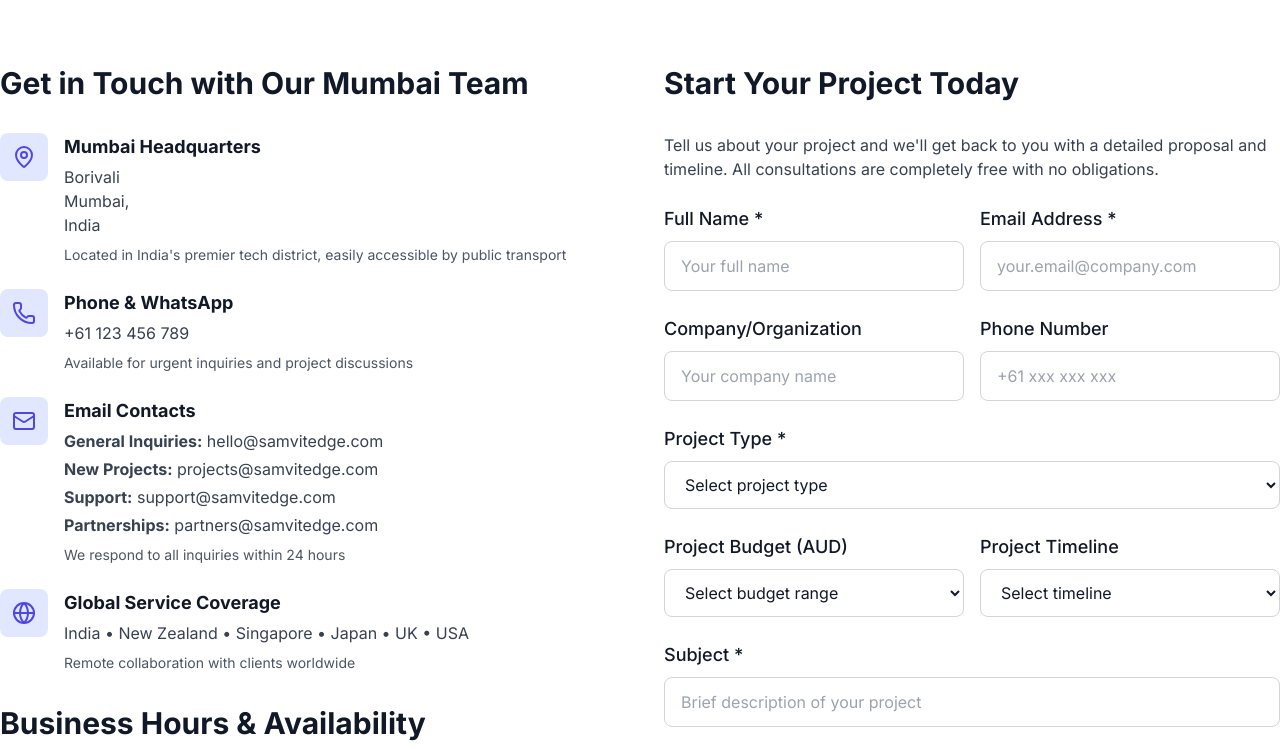
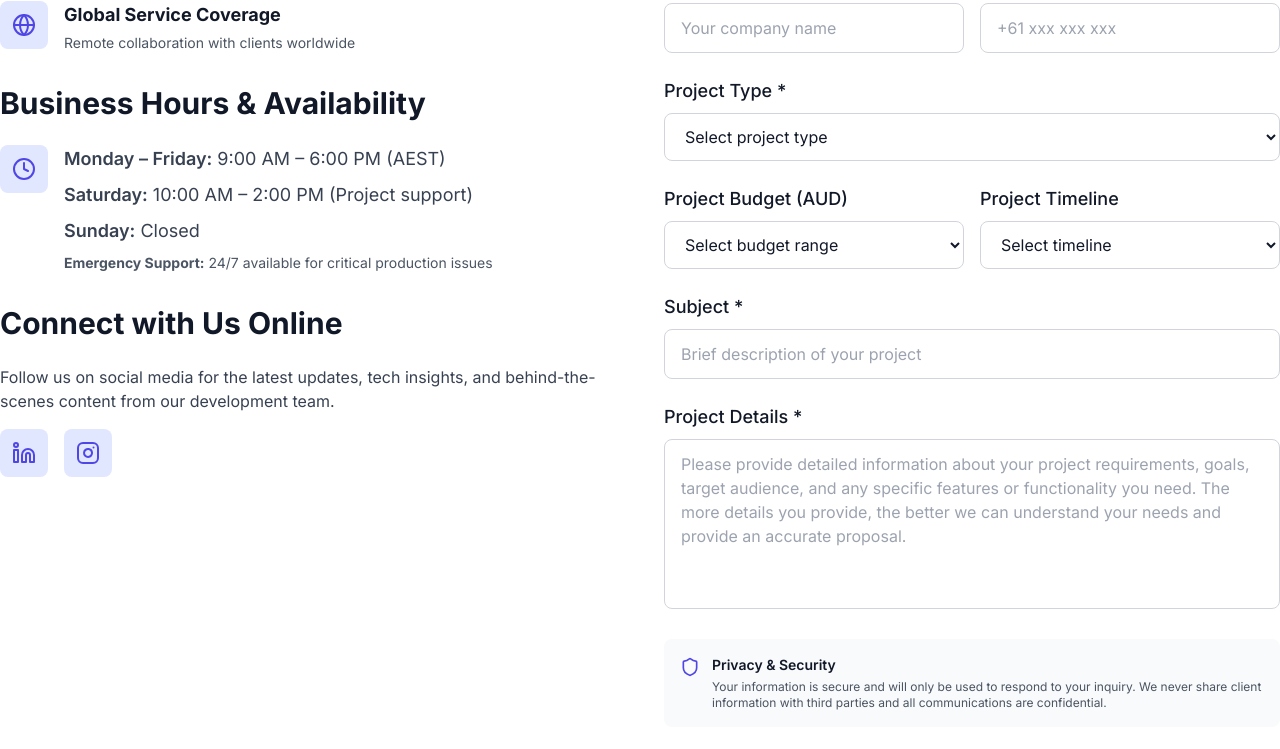
Before and after one commit to samvitedge/portfolio, a Next.js app: page /contact in a window 1280 px wide. Shown: the part 1048-1797 px from the top of the page. Built offline with nearby package versions, Linux system fonts and the light colour scheme.

Commit message:
removed broken links

```diff
--- a/src/app/about/page.jsx
+++ b/src/app/about/page.jsx
@@ -28,11 +28,11 @@ export default function AboutPage() {
 
       {/* Company Stats */}
       <Container className="pb-16">
-        <div className="grid grid-cols-2 md:grid-cols-4 gap-8 mb-16">
+        <div className="grid grid-cols-2 md:grid-cols-4 gap-8 mb-16 mx-auto">
           {[
             { number: "150+", label: "Projects Completed", icon: Trophy },
             { number: "50+", label: "Happy Clients", icon: Heart },
-            { number: "5+", label: "Years Experience", icon: Calendar },
+            { number: "1+", label: "Years Experience", icon: Calendar },
             { number: "15+", label: "Team Members", icon: Users },
           ].map((stat, index) => (
             <div key={index} className="text-center">
@@ -115,7 +115,7 @@ export default function AboutPage() {
             </p>
 
             <div className="grid md:grid-cols-2 gap-6">
-              <div className="bg-gray-50 dark:bg-gray-800 p-6 rounded-lg">
+              {/* <div className="bg-gray-50 dark:bg-gray-800 p-6 rounded-lg">
                 <h3 className="text-lg font-semibold text-gray-900 dark:text-white mb-3">Key Milestones</h3>
                 <ul className="space-y-2 text-gray-700 dark:text-gray-300 text-sm">
                   <li>• 2019: Founded in Mumbai, India</li>
@@ -125,7 +125,7 @@ export default function AboutPage() {
                   <li>• 2023: Launched cloud transformation practice</li>
                   <li>• 2024: Expanded internationally</li>
                 </ul>
-              </div>
+              </div> */}
               <div className="bg-gray-50 dark:bg-gray-800 p-6 rounded-lg">
                 <h3 className="text-lg font-semibold text-gray-900 dark:text-white mb-3">
                   Recognition & Certifications
--- a/src/app/contact/page.jsx
+++ b/src/app/contact/page.jsx
@@ -40,7 +40,7 @@ export default function ContactPage() {
       </Container>
 
       {/* Contact Methods Overview */}
-      <Container className="pb-12">
+      {/* <Container className="pb-12">
         <div className="grid grid-cols-1 md:grid-cols-4 gap-6 mb-16">
           {[
             {
@@ -83,7 +83,7 @@ export default function ContactPage() {
             </div>
           ))}
         </div>
-      </Container>
+      </Container> */}
 
       {/* Main Contact Content */}
       <Container className="pb-16">
@@ -96,24 +96,20 @@ export default function ContactPage() {
               </h2>
 
               <div className="space-y-6">
-                <div className="flex items-start gap-4">
+                {/* <div className="flex items-start gap-4">
                   <div className="w-12 h-12 bg-indigo-100 dark:bg-indigo-900 rounded-lg flex items-center justify-center flex-shrink-0">
                     <MapPin className="w-6 h-6 text-indigo-600 dark:text-indigo-400" />
                   </div>
                   <div>
                     <h3 className="text-lg font-bold text-gray-900 dark:text-white mb-1">Mumbai Headquarters</h3>
                     <p className="text-gray-700 dark:text-gray-300 mb-2">
-                      Borivali
-                      <br />
-                      Mumbai,
-                      <br />
                       India
                     </p>
                     <p className="text-sm text-gray-600 dark:text-gray-400">
                      {` Located in India's premier tech district, easily accessible by public transport`}
                     </p>
                   </div>
-                </div>
+                </div> */}
 
                 <div className="flex items-start gap-4">
                   <div className="w-12 h-12 bg-indigo-100 dark:bg-indigo-900 rounded-lg flex items-center justify-center flex-shrink-0">
@@ -121,7 +117,7 @@ export default function ContactPage() {
                   </div>
                   <div>
                     <h3 className="text-lg font-bold text-gray-900 dark:text-white mb-1">Phone & WhatsApp</h3>
-                    <p className="text-gray-700 dark:text-gray-300 mb-2">+61 123 456 789</p>
+                    <p className="text-gray-700 dark:text-gray-300 mb-2">+91 98933 69449</p>
                     <p className="text-sm text-gray-600 dark:text-gray-400">
                       Available for urgent inquiries and project discussions
                     </p>
@@ -136,16 +132,7 @@ export default function ContactPage() {
                     <h3 className="text-lg font-bold text-gray-900 dark:text-white mb-1">Email Contacts</h3>
                     <div className="space-y-1 text-gray-700 dark:text-gray-300">
                       <p>
-                        <strong>General Inquiries:</strong> hello@samvitedge.com
-                      </p>
-                      <p>
-                        <strong>New Projects:</strong> projects@samvitedge.com
-                      </p>
-                      <p>
-                        <strong>Support:</strong> support@samvitedge.com
-                      </p>
-                      <p>
-                        <strong>Partnerships:</strong> partners@samvitedge.com
+                        <strong>General Inquiries:</strong> info@samvitedge.com
                       </p>
                     </div>
                     <p className="text-sm text-gray-600 dark:text-gray-400 mt-2">
@@ -160,9 +147,9 @@ export default function ContactPage() {
                   </div>
                   <div>
                     <h3 className="text-lg font-bold text-gray-900 dark:text-white mb-1">Global Service Coverage</h3>
-                    <p className="text-gray-700 dark:text-gray-300 mb-2">
+                    {/* <p className="text-gray-700 dark:text-gray-300 mb-2">
                       India • New Zealand • Singapore • Japan • UK • USA
-                    </p>
+                    </p> */}
                     <p className="text-sm text-gray-600 dark:text-gray-400">
                       Remote collaboration with clients worldwide
                     </p>
@@ -214,8 +201,8 @@ export default function ContactPage() {
                 <div className="flex gap-4">
                   {[
                     { icon: Linkedin, label: "LinkedIn", handle: "@samvitedge" },
-                    { icon: Twitter, label: "Twitter", handle: "@samvitedge" },
-                    { icon: Github, label: "GitHub", handle: "samvitedge" },
+                    // { icon: Twitter, label: "Twitter", handle: "@samvitedge" },
+                    // { icon: Github, label: "GitHub", handle: "samvitedge" },
                     { icon: Instagram, label: "Instagram", handle: "@samvitedge" },
                   ].map((social, index) => (
                     <a
--- a/src/components/data.js
+++ b/src/components/data.js
@@ -72,19 +72,19 @@ const ourTeam = [
     name: "Monish",
     role: "Data Analyst & AI Expert",
     expertise: "Data analysis, social media insights, and artificial intelligence",
-    experience: "N/A",
+    experience: "7+ Years",
   },
   {
     name: "Aditya",
     role: "SQL & Database Administrator",
     expertise: "Relational databases, SQL optimization, and database administration",
-    experience: "N/A",
+    experience: "4+ Years",
   },
   {
     name: "Gaurav",
     role: "Python & Backend Expert",
     expertise: "Python development, backend architecture, and APIs",
-    experience: "N/A",
+    experience: "2+ Years",
   },
   {
     name: "Vivek",
@@ -96,7 +96,7 @@ const ourTeam = [
     name: "Brijesh",
     role: "Python Backend Developer",
     expertise: "Backend systems, Python frameworks, and automation",
-    experience: "N/A",
+    experience: "3+ Years",
   },
 ];
 
```
